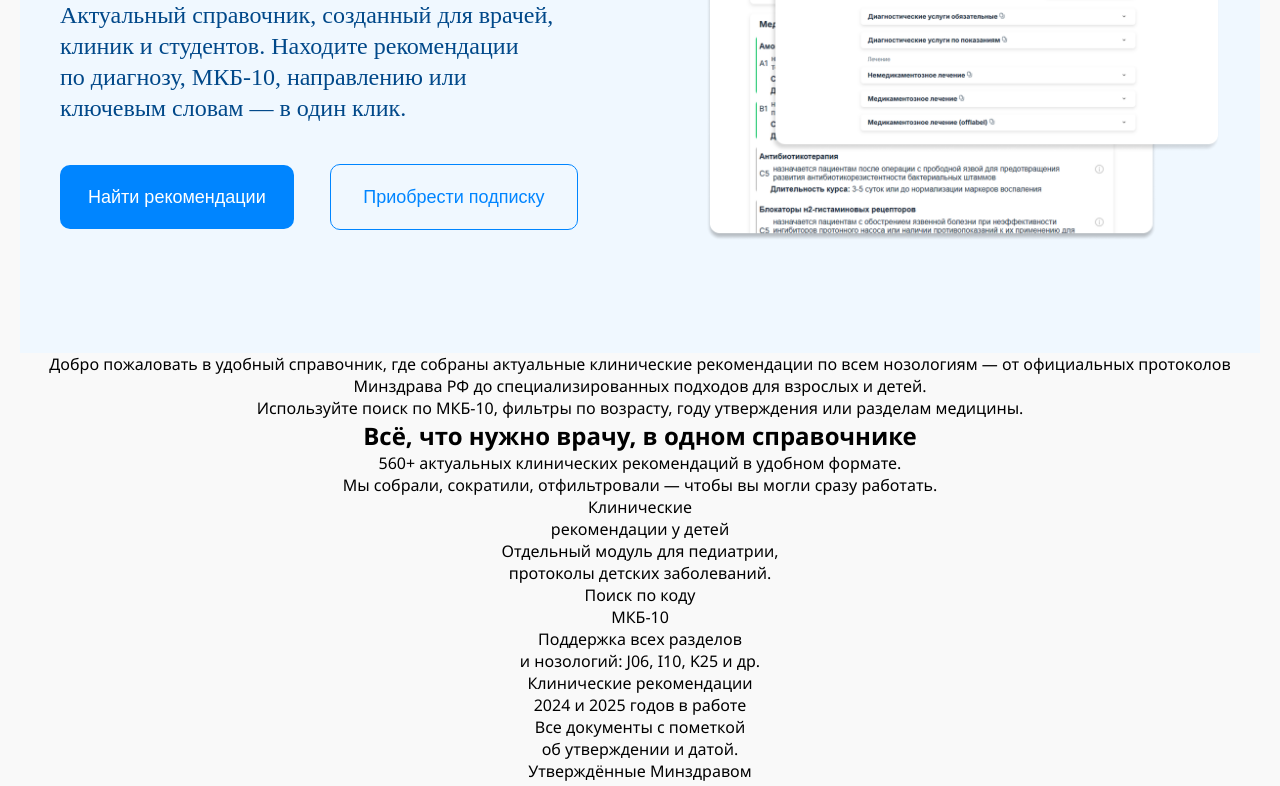
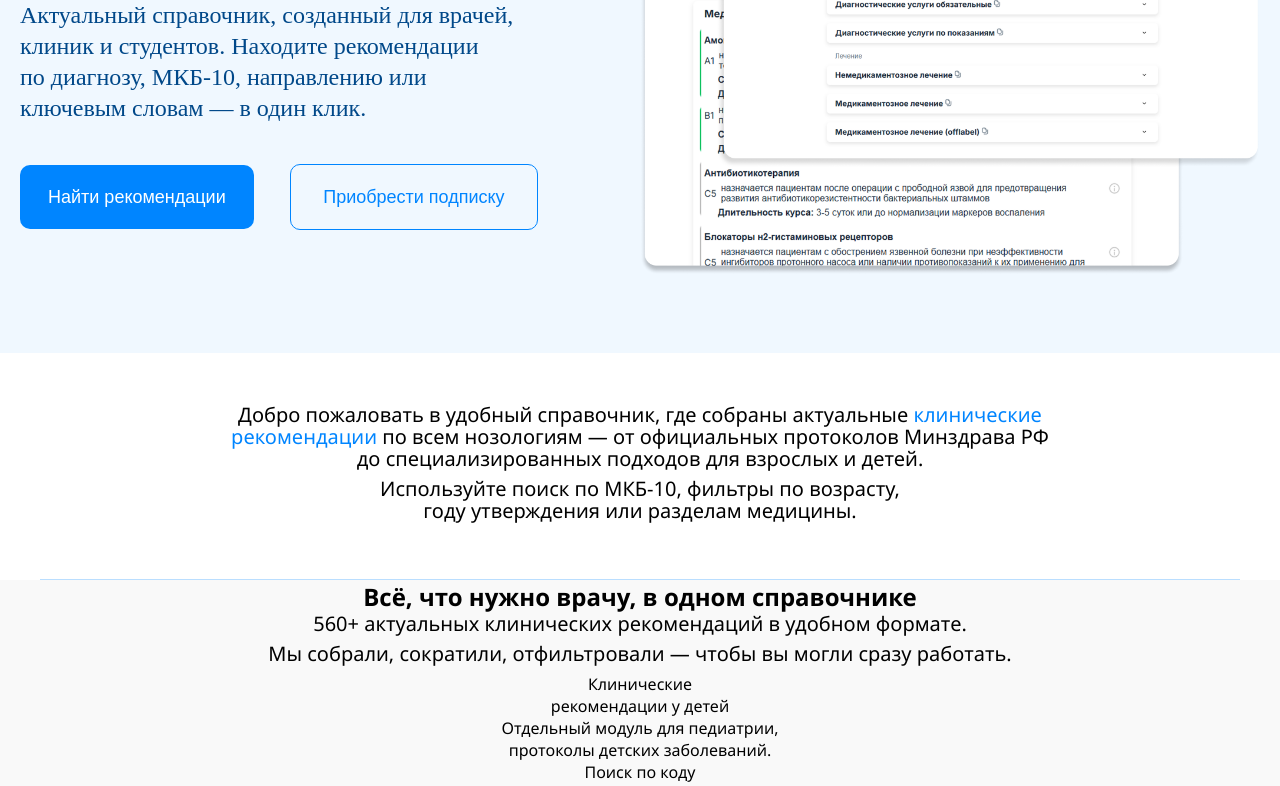
Before and after one commit to LilySmirn/easyMed_b2c, a plain HTML site: page index.html in a window 1280 px wide. Shown: the part 312-1098 px from the top of the page. Drawn offline with Linux system fonts and the light colour scheme.

Commit message:
feat: add styles for welcome section

```diff
--- a/index.html
+++ b/index.html
@@ -135,7 +135,7 @@
             <a href="/" class="logo-link">
                 <img src="assets/images/logo.png" alt="Клинические рекомендации Минздрава — логотип" />
             </a>
-            <nav role="navigation" aria-label="Главное меню">
+            <nav role="navigation" aria-label="Главное меню" class="navigation">
                 <ul class="main-menu">
                     <li><a href="#about">О проекте</a></li>
                     <li><a href="#pricing">Тарифы</a></li>
@@ -154,7 +154,7 @@
                 <div class="hero-content">
                     <div class="hero-text">
                         <h1 class="h1">
-                            Клинические рекомендации Минздрава РФ
+                            Клинические рекомендации<br>Минздрава РФ
                         </h1>
                         <p class="lead-text">
                             Актуальный справочник, созданный для врачей,<br>
@@ -176,17 +176,15 @@
             </div>
         </section>
         <section id="about" class="welcome-section">
+            <h2 class="visually-hidden"></h2>
             <div class="welcome-container">
                 <p class="description">
-                    Добро пожаловать в удобный справочник, где собраны актуальные клинические
-                    рекомендации по всем нозологиям — от официальных протоколов Минздрава РФ
-                    до специализированных подходов для взрослых и детей.
+                    Добро пожаловать в удобный справочник, где собраны актуальные <span class="highlight">клинические</span><br><span class="highlight">рекомендации</span> по всем нозологиям — от официальных протоколов Минздрава РФ<br>до специализированных подходов для взрослых и детей.
                 </p>
-                <p>
-                    Используйте поиск по МКБ-10, фильтры по возрасту,
-                    году утверждения или разделам медицины.
+                <p class="description">
+                    Используйте поиск по МКБ-10, фильтры по возрасту,<br>году утверждения или разделам медицины.
                 </p>
-                <div class="stroke"></div>
+                <hr>
             </div>
         </section>
         <section id="usp" class="usp-section">
--- a/styles.css
+++ b/styles.css
@@ -29,8 +29,7 @@ button, input, textarea, select {
 
 main {
     width: 100%;
-    max-width: 1200px;
-    padding-top: 90px;
+    max-width: 1400px;
 }
 
 header {
@@ -42,8 +41,6 @@ header {
     background-color: #fff;
     box-shadow: none;
     transition: box-shadow 0.3s ease;
-
-    /* Убираем max-width и margin: auto */
     display: flex;
     justify-content: center;
     align-items: center;
@@ -51,23 +48,29 @@ header {
 }
 
 .header-container {
-    max-width: 1200px;
+    max-width: 1400px;
     width: 100%;
     display: flex;
+    padding: 0 20px;
     justify-content: space-between;
     align-items: center;
-    padding: 0 20px;
+    position: relative;
+}
+
+.navigation {
+    position: absolute;
+    left: 50%;
+    transform: translateX(-50%);
 }
 
 header.scrolled {
     box-shadow: 0 2px 6px rgba(0, 0, 0, 0.1);
 }
 
-
 .main-menu {
     list-style: none;
     display: flex;
-    gap: 2rem;
+    gap: 4rem;
     margin: 0;
     padding: 0;
     align-items: center;
@@ -145,7 +148,7 @@ header.scrolled {
 
 .hero-container {
     width: 100%;
-    max-width: 1200px;
+    max-width: 1400px;
     height: 100%;
     margin: 0 auto;
     padding: 0 20px;
@@ -155,13 +158,13 @@ header.scrolled {
 }
 
 .hero-img {
-    width: 520px;
-    height: 356px;
+    width: 50%;
+
 }
 
 .hero-img img {
-    max-width: 520px;
-    max-height: 356px;
+    max-width: 100%;
+    max-height: 100%;
 }
 
 .hero-content {
@@ -226,6 +229,51 @@ h1 {
     background-color: #D8EDFF;
 }
 
+.welcome-section {
+    height: 227px;
+    background-color: #ffffff;
+    display: flex;
+    justify-content: center;
+    align-items: stretch; /* важно */
+}
+
+.welcome-container {
+    display: flex;
+    flex-direction: column;
+    justify-content: center; /* центрируем блок <p> */
+    align-items: center;
+    height: 100%;
+    width: 100%;
+    max-width: 1200px;
+    padding: 0 20px;
+    position: relative;
+    box-sizing: border-box;
+}
+
+.description {
+    font-family: "Segoe UI", sans-serif;
+    font-size: 20px;
+    line-height: 1.1;
+    color: #000000;
+    margin-bottom: 8px;
+    text-align: center;
+    z-index: 1;
+}
+
+.description .highlight {
+    color: #0085FF;
+}
+
+hr {
+    position: absolute;
+    bottom: 0;
+    left: 0;
+    width: 100%;
+    border: none;
+    border-top: 1px solid #BADEFF;
+}
+
+
 .faq-question {
     background: none;
     border: none;
@@ -277,5 +325,5 @@ footer {
     width: 100%;
     max-width: 100%;
     margin: 0 auto;
-    padding: 0 20px;
+    padding: 0;
 }
```
